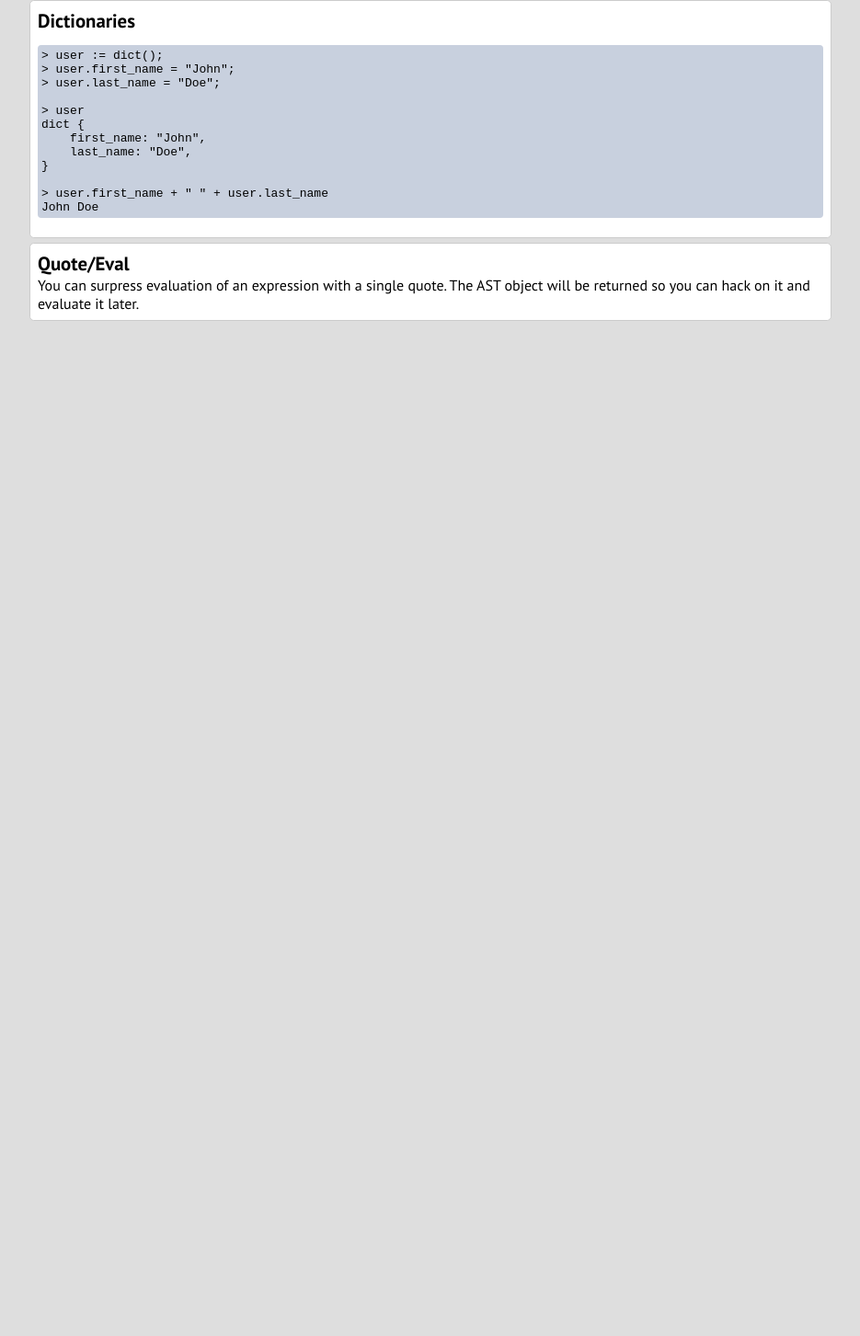
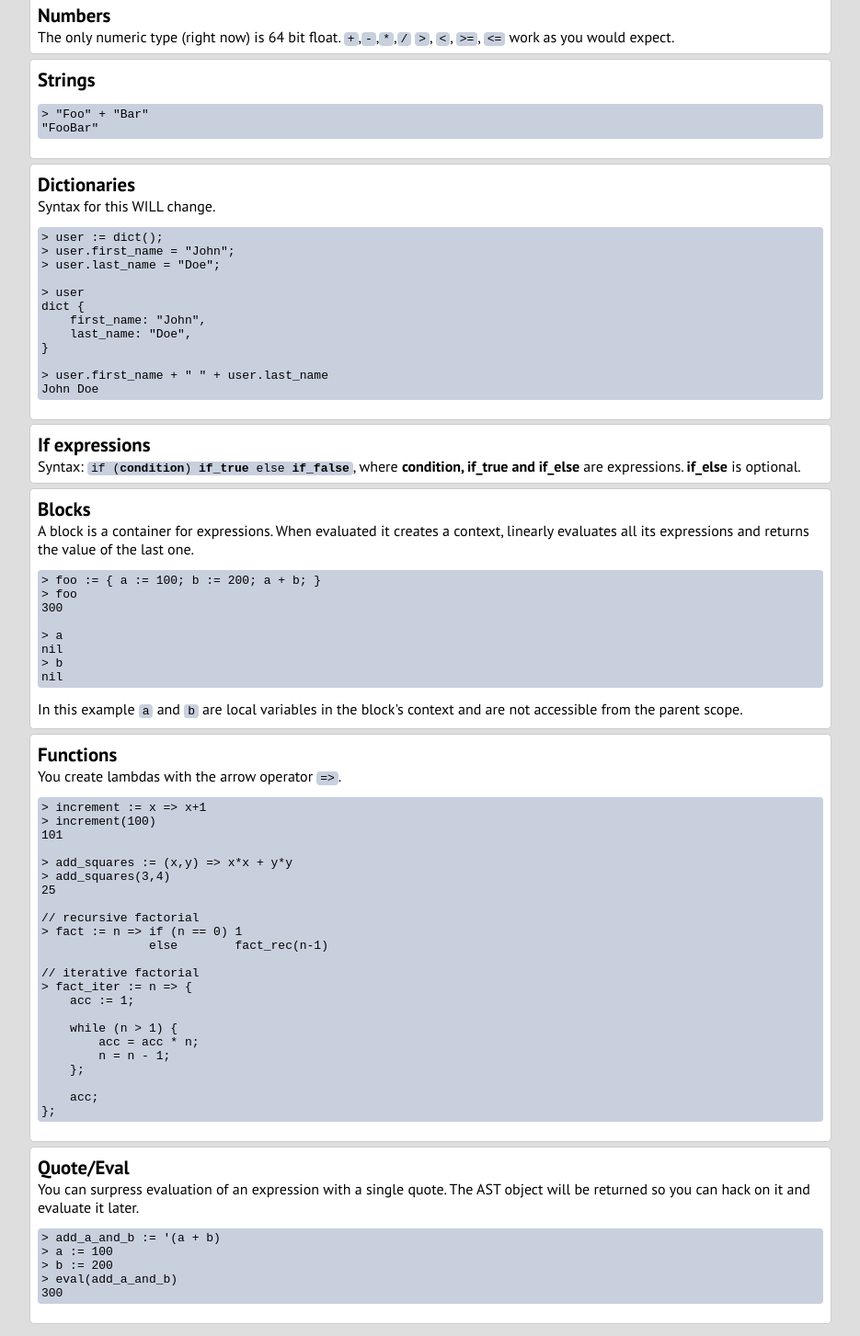
Before and after one commit to alexvitkov/gear, a plain HTML site: page doc/sova/index.html in a window 1280 px wide. Shown: the part 507-1960 px from the top of the page at 92% size, without its empty margins (172-1107 px from the left). Before the commit the page ends 869 px from the top, so only its background shows below. Drawn offline with Linux system fonts and the light colour scheme.

Commit message:
sova: more documentation

```diff
--- a/doc/sova/index.html
+++ b/doc/sova/index.html
@@ -22,12 +22,12 @@
         </p>
 
         <p>
-          <code>:=</code> will declare the variable in the current scope, shadowing variables with the same name in parent scopes.
+          <code>:=</code> will declare the variable in the current context, shadowing variables with the same name in parent context.
         </p>
 
         <p>
           <code>=</code> will not declare a new variable - if the variable doesn't exist
-          in the current scope it will recursively look for it in parent scopes.
+          in the current context it will recursively look for it in parent context.
         </p>
         <pre>
 &gt foo := 100 + 50
@@ -36,13 +36,16 @@
 150
 
 &gt foo = foo + 30
-          150
-        </pre>
+150</pre>
       </section>
 
       <section>
         <h2>Booleans</h2>
         The boolean constants are called <code>true</code> and <code>false</code>.
+
+        <pre>
+&gt; !true
+false</pre>
       </section>
 
       <section>
@@ -51,7 +54,15 @@
       </section>
 
       <section>
+        <h2>Strings</h2>
+        <pre>
+&gt; "Foo" + "Bar"
+"FooBar"</pre>
+      </section>
+
+      <section>
         <h2>Dictionaries</h2>
+        Syntax for this WILL change.
         <pre>
 &gt user := dict();
 &gt user.first_name = "John";
@@ -64,14 +75,76 @@
 }
 
 &gt; user.first_name + " " + user.last_name
-          John Doe
-        </pre>
+John Doe</pre>
+      </section>
+
+      <section>
+        <h2>If expressions</h2>
+        Syntax: <code>if (<b>condition</b>) <b>if_true</b> else <b>if_false</b></code>, where <b>condition, if_true and if_else</b> are expressions. <b>if_else</b> is optional.
+
+      </section>
+
+      <section>
+        <h2>Blocks</h2>
+        A block is a container for expressions. When evaluated it creates a context, linearly evaluates all its expressions and returns the value of the last one.
+
+        <pre>
+&gt; foo := { a := 100; b := 200; a + b; }
+&gt; foo
+300
+
+&gt; a
+nil
+&gt; b
+nil </pre>
+
+        <p>
+          In this example <code>a</code> and <code>b</code> are local variables
+          in the block's context and are not accessible from the parent scope.
+          </p>
+      </section>
+
+
+      <section>
+        <h2>Functions</h2>
+        You create lambdas with the arrow operator <code>=></code>.
+        <pre>
+&gt; increment := x => x+1
+&gt; increment(100)
+101
+
+&gt; add_squares := (x,y) => x*x + y*y
+&gt; add_squares(3,4)
+25
+
+// recursive factorial
+&gt; fact := n => if (n == 0) 1
+               else        fact_rec(n-1)
+
+// iterative factorial
+&gt; fact_iter := n => {
+    acc := 1;
+
+    while (n > 1) {
+        acc = acc * n;
+        n = n - 1;
+    };
+
+    acc;
+};</pre>
       </section>
 
       <section>
         <h2>Quote/Eval</h2>
         You can surpress evaluation of an expression with a single quote.
         The AST object will be returned so you can hack on it and evaluate it later.
+
+        <pre>
+&gt; add_a_and_b := '(a + b)
+&gt; a := 100
+&gt; b := 200
+&gt; eval(add_a_and_b)
+300</pre>
       </section>
 
     </div>
--- a/doc/sova/style.css
+++ b/doc/sova/style.css
@@ -32,7 +32,6 @@ section {
 
 
 pre {
-    white-space: pre-line;
     padding: 0.3em;
 
 }
```
Lines whose indentation alone changed are shown as unchanged.
